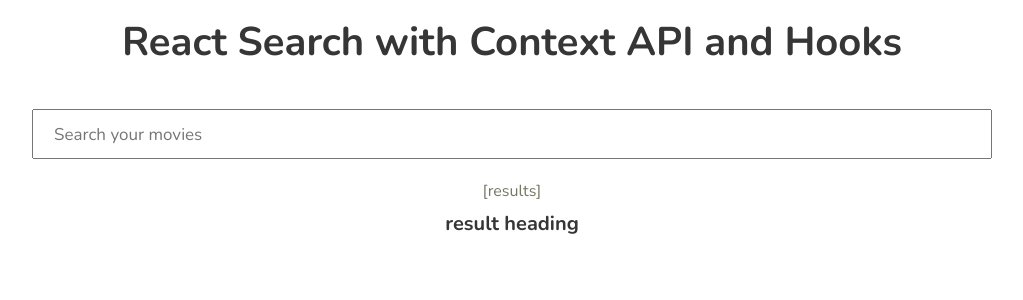
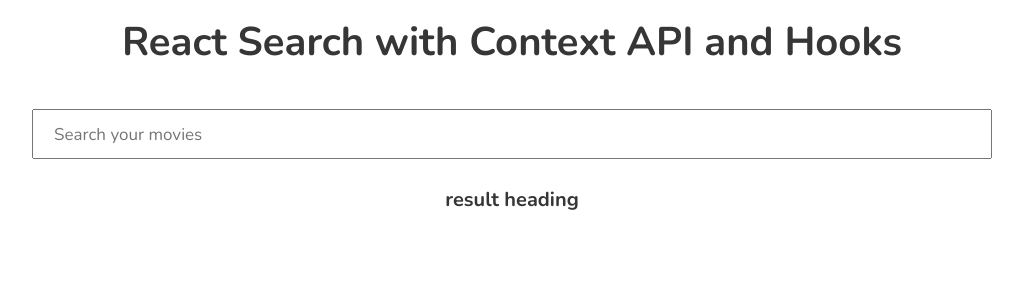
Before and after one commit to isNan909/react_search, a React (Create React App) app: page / in a window 1280 px wide. Shown: the top 300 px of the page, without its empty margins (128-1151 px from the left). Built offline with nearby package versions, Linux system fonts and the light colour scheme.

Commit message:
API with 401

```diff
--- a/src/App.js
+++ b/src/App.js
@@ -2,8 +2,6 @@ import React, { useState } from "react";
 import SearchBar from "./components/SearchBar";
 import Card from "./components/Card";
 import MovieSource from "./api/MovieSource";
-
-// http://www.omdbapi.com/?i=tt3896198&apikey=821d565d&s=superman
 
 function App() {
   const [state, setState] = useState({
@@ -13,8 +11,8 @@ function App() {
 
   const search = (e) => {
     if (e.key === "Enter") {
-      const data = MovieSource.get("&s=" + state.typing);
-      debugger
+      const data = MovieSource.get(state.typing);
+      console.log(data);
       setState((prevState) => {
         return { ...prevState, movies: data };
       });
--- a/src/api/MovieSource.js
+++ b/src/api/MovieSource.js
@@ -1,5 +1,5 @@
 import axios from 'axios';
 
 export default axios.create({
-    baseURL: 'http://www.omdbapi.com/?i=tt3896198&?apikey=821d565d'
+    baseURL: 'http://www.omdbapi.com/?i=tt3896198&apikey=821d565d&s='
 })
--- a/src/components/Card.js
+++ b/src/components/Card.js
@@ -1,10 +1,10 @@
 import React from "react";
 
-function Card(results) {
+function Card(props) {
   return (
     <div>
       <div className="card">
-        [results]
+        {props.result}
         <div className="card-image">
           <figure className="image is-4by3">
             {/* <img src={results.image} alt="" /> */}
```
